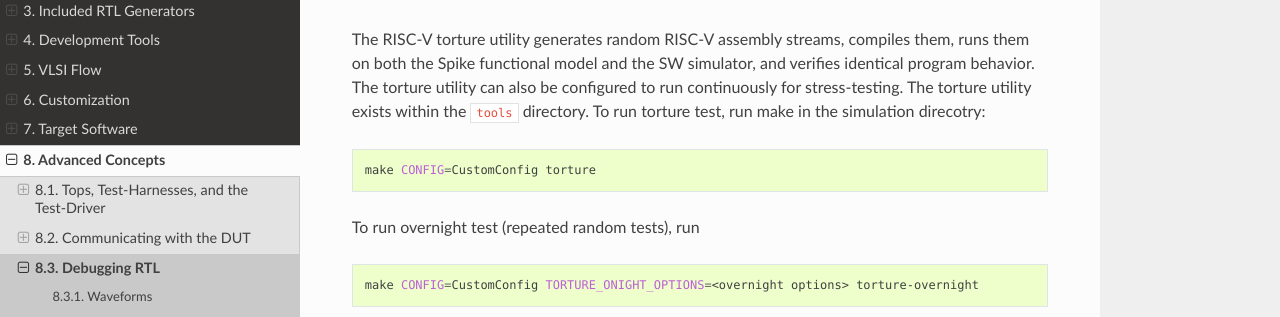
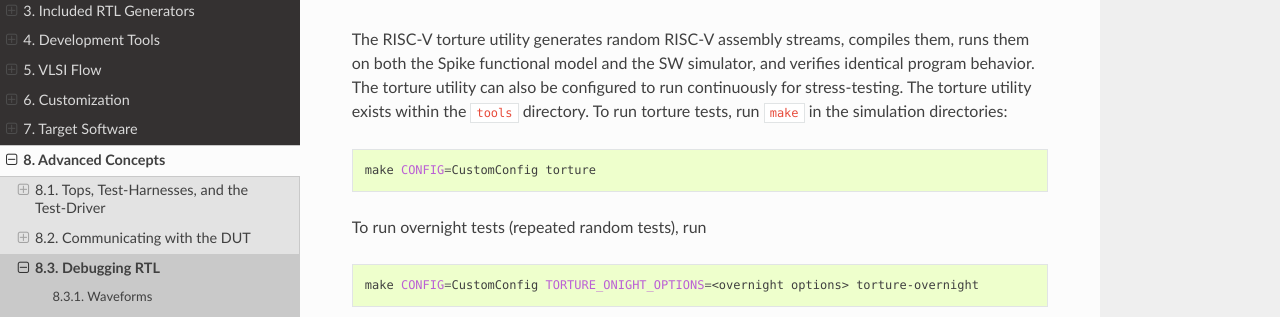
Before and after one commit to ucb-bar/chipyard, a Sphinx documentation site: the page built from docs/Advanced-Concepts/Debugging-RTL.rst, in a window 1280 px wide and 900 px high, scrolled down 1438 px. Shown: the part 228-545 px from the top of the window. Built offline with Sphinx 7.4.7 and the Read the Docs theme 2.0.0, drawn with Linux system fonts in a browser that asks for light colours.

Commit message:
I should have proofread my docs

```diff
--- a/docs/Advanced-Concepts/Debugging-RTL.rst
+++ b/docs/Advanced-Concepts/Debugging-RTL.rst
@@ -84,13 +84,13 @@ The RISC-V torture utility generates random RISC-V assembly streams, compiles th
 runs them on both the Spike functional model and the SW simulator, and verifies
 identical program behavior. The torture utility can also be configured to run
 continuously for stress-testing. The torture utility exists within the ``tools``
-directory. To run torture test, run make in the simulation direcotry:
+directory. To run torture tests, run ``make`` in the simulation directories:
 
 .. code-block:: shell
 
   make CONFIG=CustomConfig torture
 
-To run overnight test (repeated random tests), run
+To run overnight tests (repeated random tests), run
 
 .. code-block:: shell
 
```
Also changed, not shown: 1 other file.
